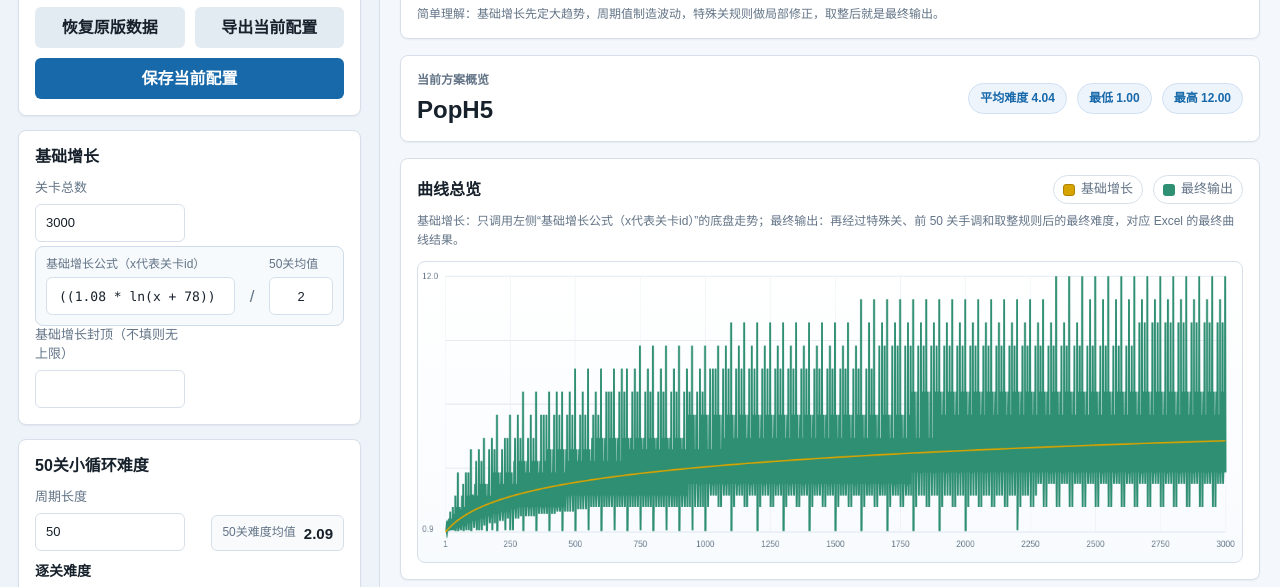
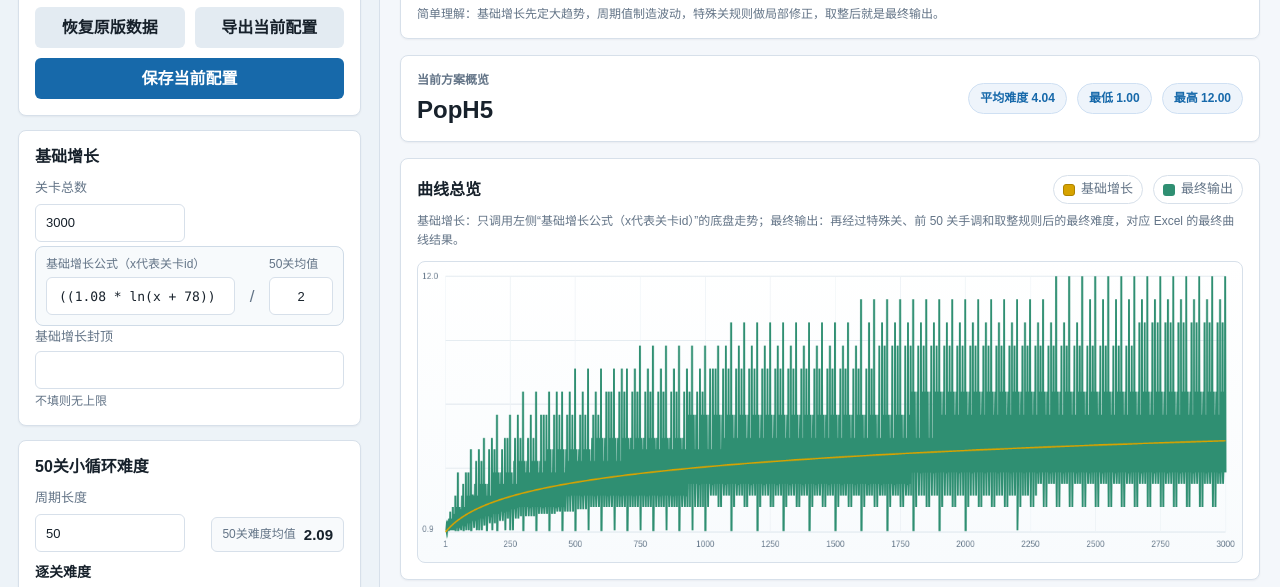
Before and after one commit to difficultycurve/difficultycurve.github.io, a plain HTML site: page index.html in a window 1280 px wide. Shown: the part 153-740 px from the top of the page. Drawn offline with Linux system fonts and the light colour scheme.

Commit message:
Polish growth cap layout

```diff
--- a/index.html
+++ b/index.html
@@ -4,7 +4,7 @@
   <meta charset="utf-8" />
   <meta name="viewport" content="width=device-width, initial-scale=1" />
   <title>难度曲线动态计算器</title>
-  <link rel="stylesheet" href="./styles.css?v=20260701-05" />
+  <link rel="stylesheet" href="./styles.css?v=20260701-06" />
 </head>
 <body>
   <div class="app-shell">
@@ -49,7 +49,11 @@
           </label>
         </div>
         <div class="grid two">
-          <label>基础增长封顶（不填则无上限）<input id="growthCap" type="number" min="0" step="0.1" /></label>
+          <label class="growth-cap-field" for="growthCap">
+            <span>基础增长封顶</span>
+            <input id="growthCap" type="number" min="0" step="0.1" />
+            <span class="field-note">不填则无上限</span>
+          </label>
         </div>
       </section>
 
--- a/product/app/styles.css
+++ b/product/app/styles.css
@@ -159,6 +159,19 @@ label {
   min-width: 0;
   color: var(--muted);
   font-size: 13px;
+}
+
+.field-note {
+  color: var(--muted);
+  font-size: 12px;
+  line-height: 1.35;
+}
+
+.growth-cap-field {
+  grid-column: 1 / -1;
+  align-content: start;
+  gap: 4px;
+  padding-top: 2px;
 }
 
 input,
--- a/styles.css
+++ b/styles.css
@@ -159,6 +159,19 @@ label {
   min-width: 0;
   color: var(--muted);
   font-size: 13px;
+}
+
+.field-note {
+  color: var(--muted);
+  font-size: 12px;
+  line-height: 1.35;
+}
+
+.growth-cap-field {
+  grid-column: 1 / -1;
+  align-content: start;
+  gap: 4px;
+  padding-top: 2px;
 }
 
 input,
```
Also changed, not shown: product/app/index.html (+6 -2 lines).
